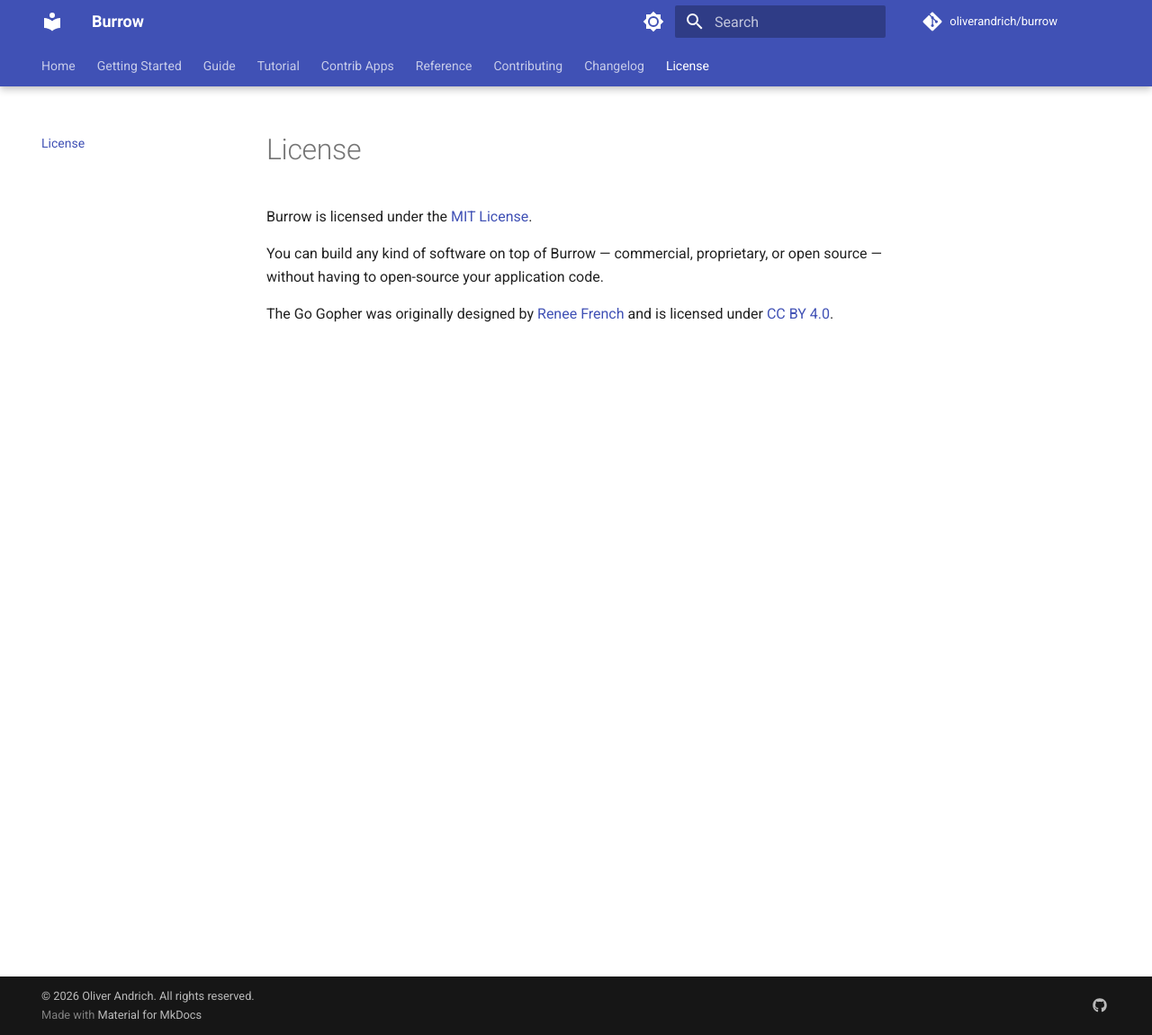
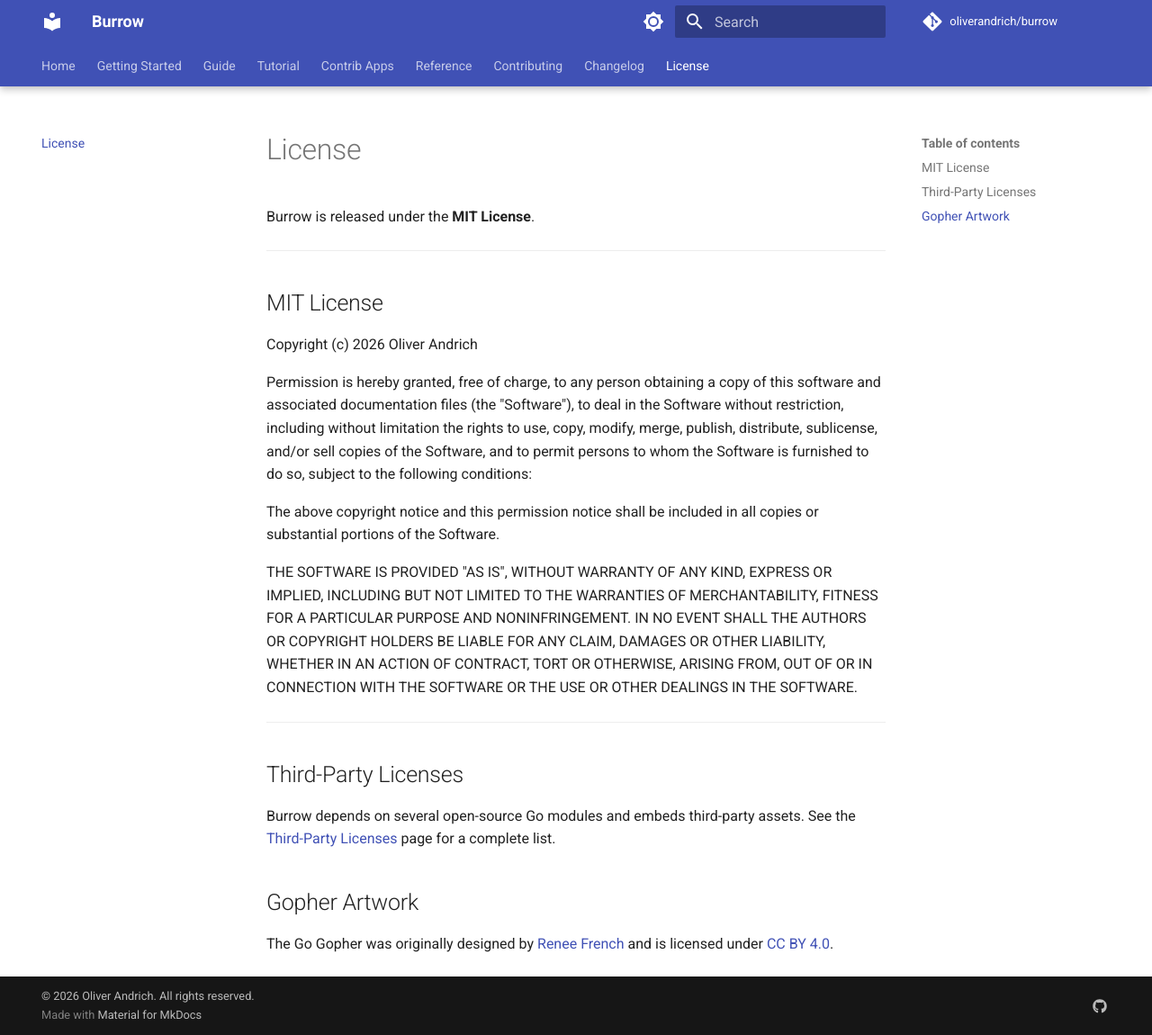
Before and after one commit to oliverandrich/burrow, an MkDocs documentation site: the page built from docs/license.md, in a window 1280 px wide and 1150 px high. Shown: the whole window at 90% size. Built offline with MkDocs 1.6.1 and Material for MkDocs 9.7.7, drawn with Linux system fonts in a browser that asks for light colours; comment, search, counter and statistics services are not loaded.

Commit message:
docs: include full MIT license text on license page

```diff
--- a/docs/license.md
+++ b/docs/license.md
@@ -1,7 +1,37 @@
 # License
 
-Burrow is licensed under the [MIT License](https://opensource.org/licenses/MIT).
+Burrow is released under the **MIT License**.
 
-You can build any kind of software on top of Burrow — commercial, proprietary, or open source — without having to open-source your application code.
+---
+
+## MIT License
+
+Copyright (c) 2026 Oliver Andrich
+
+Permission is hereby granted, free of charge, to any person obtaining a copy
+of this software and associated documentation files (the "Software"), to deal
+in the Software without restriction, including without limitation the rights
+to use, copy, modify, merge, publish, distribute, sublicense, and/or sell
+copies of the Software, and to permit persons to whom the Software is
+furnished to do so, subject to the following conditions:
+
+The above copyright notice and this permission notice shall be included in all
+copies or substantial portions of the Software.
+
+THE SOFTWARE IS PROVIDED "AS IS", WITHOUT WARRANTY OF ANY KIND, EXPRESS OR
+IMPLIED, INCLUDING BUT NOT LIMITED TO THE WARRANTIES OF MERCHANTABILITY,
+FITNESS FOR A PARTICULAR PURPOSE AND NONINFRINGEMENT. IN NO EVENT SHALL THE
+AUTHORS OR COPYRIGHT HOLDERS BE LIABLE FOR ANY CLAIM, DAMAGES OR OTHER
+LIABILITY, WHETHER IN AN ACTION OF CONTRACT, TORT OR OTHERWISE, ARISING FROM,
+OUT OF OR IN CONNECTION WITH THE SOFTWARE OR THE USE OR OTHER DEALINGS IN THE
+SOFTWARE.
+
+---
+
+## Third-Party Licenses
+
+Burrow depends on several open-source Go modules and embeds third-party assets. See the [Third-Party Licenses](third-party-licenses.md) page for a complete list.
+
+## Gopher Artwork
 
 The Go Gopher was originally designed by [Renee French](https://reneefrench.blogspot.com/) and is licensed under [CC BY 4.0](https://creativecommons.org/licenses/by/4.0/).
```
